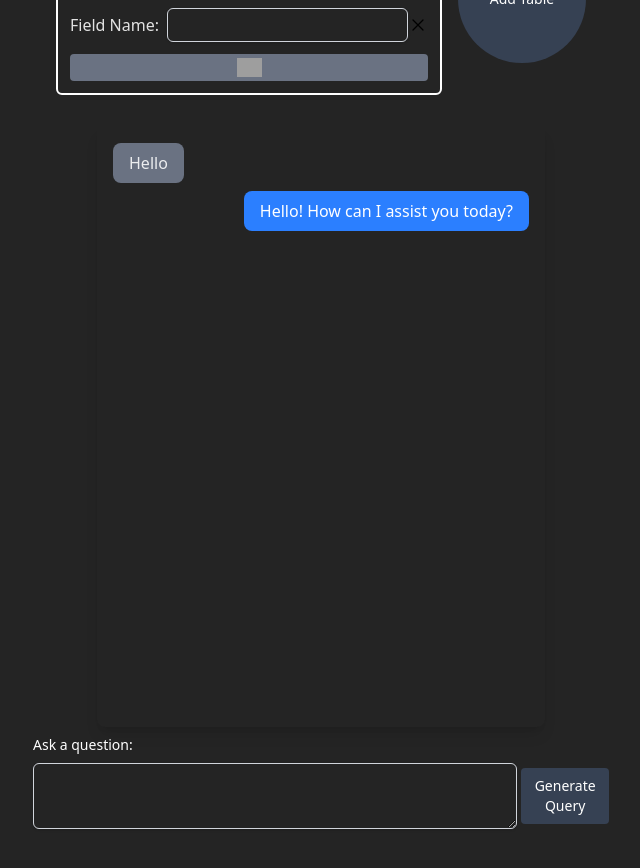
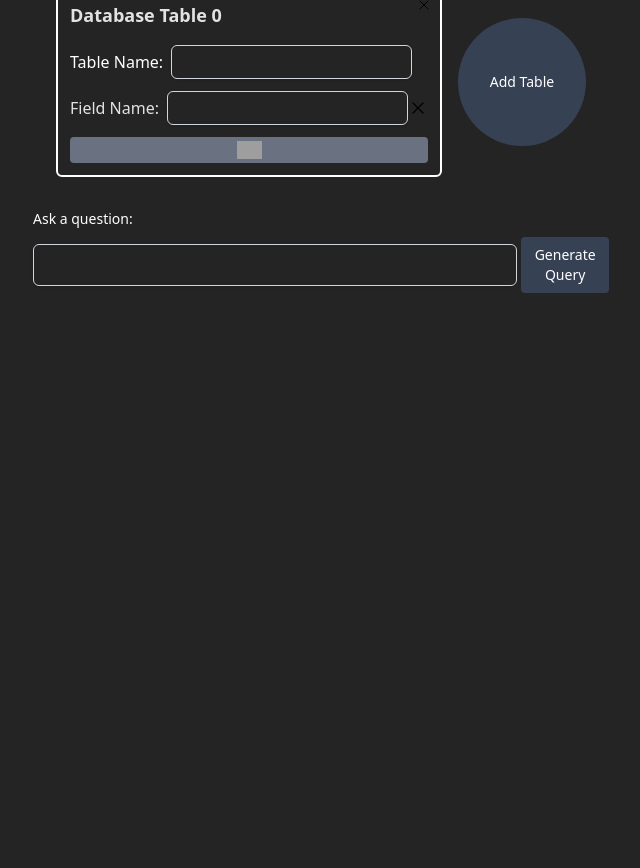
Before and after one commit to BryanHuynh/Text2Sql_v2, a React (Vite) app in the folder textToSqlWeb/: page / in a window 1280 px wide. Shown: the part 260-1128 px from the top of the page, without its empty margins (319-959 px from the left). After the commit the page ends 800 px from the top, so only its background shows below. Built offline with nearby package versions, Linux system fonts and the light colour scheme; grey boxes are pictures that could not be loaded.

Commit message:
questions and answers are logged in the chatbox

```diff
--- a/textToSqlWeb/src/App.tsx
+++ b/textToSqlWeb/src/App.tsx
@@ -4,13 +4,14 @@
 import TableInputForm from "./components/TableInputForm/TableInputForm";
 import { Field, Label } from "@headlessui/react";
 import { getAnswerBasedOnSchemaAndQuestion } from "./utils/get";
-import ChatBox from "./components/ChatBox/ChatBox";
+import ChatBox, { type ChatBoxRef, type Message } from "./components/ChatBox/ChatBox";
 
 export default function App() {
   // State to manage the list of table forms. Each item can be a unique key.
   const [tableForms, setTableForms] = useState<Key[]>([0]); // Start with one table form
   const [nextTableKey, setNextTableKey] = useState(1); // Counter for unique keys
   const callbackRefs = useRef<(() => string)[]>([]);
+  const chatBoxRef = useRef<ChatBoxRef>(null);
 
   const handleAddNewTable = () => {
     setTableForms((prevForms) => [...prevForms, nextTableKey]);
@@ -28,6 +29,11 @@
     callbackRefs.current[index] = callback;
   };
 
+  const handleUpdateChatBox = (message: Message) => {
+    chatBoxRef.current?.updateMessages(message);
+  };
+
+
   const getTableDetails = (question: string) => {
     const results = callbackRefs.current.map((cb, i) => {
       if (typeof cb === "function" && tableForms.includes(i)) {
@@ -35,11 +41,17 @@
       }
       return null;
     });
-    console.log(question);
-    console.log(results);
+    handleUpdateChatBox({
+      sender: "user",
+      text: question,
+    });
+
     getAnswerBasedOnSchemaAndQuestion(question, results.join()).then(
       (answer) => {
-        console.log(answer);
+        handleUpdateChatBox({
+          sender: "bot",
+          text: answer,
+        });
       }
     );
   };
@@ -67,8 +79,8 @@
             </Field>
           </div>
         </div>
-        <div className="flex flex-col items-center justify-baseline gap-2 max-w-xl">
-          <ChatBox />
+        <div className="flex flex-col items-center justify-baseline gap-2 w-full">
+          <ChatBox ref={chatBoxRef}/>
           <QuestionField onAskPressed={getTableDetails} />
         </div>
       </main>
--- a/textToSqlWeb/src/components/ChatBox/ChatBox.tsx
+++ b/textToSqlWeb/src/components/ChatBox/ChatBox.tsx
@@ -1,31 +1,31 @@
-import React, { useEffect, useState } from "react";
+import React, {
+  forwardRef,
+  useEffect,
+  useImperativeHandle,
+  useState,
+} from "react";
 
-type Message = {
+export type Message = {
   sender: "user" | "bot";
   text: string;
 };
 
-const ChatBox: React.FC = () => {
+export interface ChatBoxRef {
+  updateMessages: (message: Message) => void;
+}
+
+const ChatBox: React.FC = forwardRef<ChatBoxRef>((props, ref) => {
   const [messages, setMessages] = useState<Message[]>([]);
 
-	useEffect(() => {
-		const botMessage: Message = {
-			sender: "bot",
-			text: "Hello! How can I assist you today?",
-		}
+  useImperativeHandle(ref, () => ({
+    updateMessages: (message: Message) => {
+      setMessages((prevMessages) => [...prevMessages, message]);
+    },
+  }));
 
-		const userMessage: Message = {
-			sender: "user",
-			text: 'Hello',
-		}
-
-		setMessages([userMessage, botMessage])
-
-	}, []);
-
-
+  if (messages.length == 0) return;
   return (
-    <div className="w-full max-w-md shadow-lg rounded-lg p-4 flex flex-col h-[600px]">
+    <div className="w-full max-w-1/2 shadow-lg rounded-lg p-4 flex flex-col h-[600px]">
       <div className="flex-1 overflow-y-auto space-y-2 mb-4">
         {messages.map((msg, index) => (
           <div
@@ -48,6 +48,6 @@
       </div>
     </div>
   );
-};
+});
 
 export default ChatBox;
--- a/textToSqlWeb/src/components/questionField/QuestionField.tsx
+++ b/textToSqlWeb/src/components/questionField/QuestionField.tsx
@@ -1,4 +1,4 @@
-import { Button, Field, Textarea } from "@headlessui/react";
+import { Button, Field } from "@headlessui/react";
 import { useState } from "react";
 interface QuestionFieldProps {
   onAskPressed: (question: string) => void;
@@ -15,6 +15,14 @@
     }
     setError(null); // Clear any previous error
     onAskPressed(question);
+    setQuestion("");
+  };
+
+  const handleKeyDown = (event: React.KeyboardEvent<HTMLInputElement>) => {
+    if (event.key === "Enter") {
+      event.preventDefault(); // Prevent default form submission if any
+      onButtonPress();
+    }
   };
 
   return (
@@ -26,30 +34,24 @@
         Ask a question:
       </label>
       <div className="flex flex-row gap-1 items-center justify-center">
-        {/* <input
+        <input
           type="text"
           id="question-input"
           value={question}
           onChange={(e) => setQuestion(e.target.value)}
+          onKeyDown={handleKeyDown}
           name="question"
           className={`px-2 py-2 border rounded-md shadow-sm focus:ring-indigo-500 focus:border-indigo-500 sm:text-base w-full text-black ${
             error ? "border-red-500" : "border-gray-300"
           }`}
           aria-invalid={!!error}
           aria-describedby={error ? "question-error" : undefined}
-        /> */}
-        <Textarea
-          name="description"
-          className={`px-2 py-2 border rounded-md shadow-sm focus:ring-indigo-500 focus:border-indigo-500 sm:text-base w-full text-black ${
-            error ? "border-red-500" : "border-gray-300"
-          }`}
-          onChange={(e) => setQuestion(e.target.value)}
-          value={question}
         />
-
         <Button
           className="rounded bg-gray-700 py-2 text-sm text-white data-active:bg-sky-700 data-hover:bg-sky-500 h-full flex-grow"
           onClick={onButtonPress}
+          type="button"
+
         >
           Generate Query
         </Button>
```
